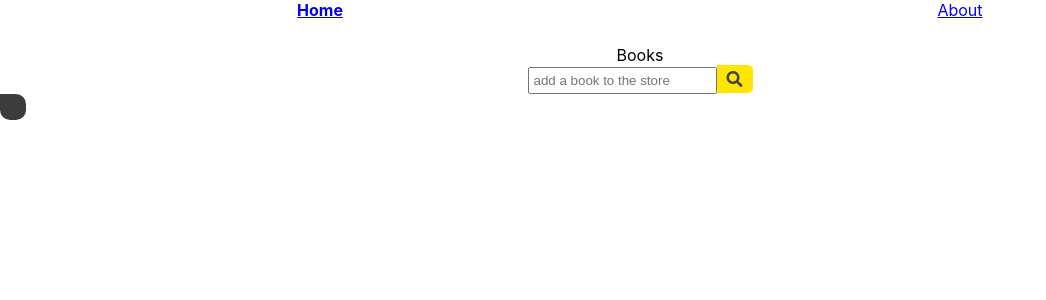
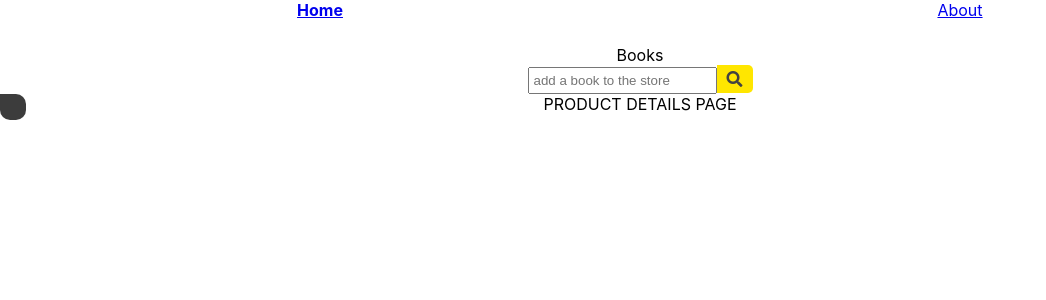
Before and after one commit to JJVenable/GreatReads, a React (Create React App) app in the folder client/: page /books/details/1 in a window 1280 px wide. Shown: the top 300 px of the page, without its empty margins (0-1046 px from the left). Built offline with nearby package versions, Linux system fonts and the light colour scheme.

Commit message:
product details page linked to product card onclick

```diff
--- a/client/src/App.js
+++ b/client/src/App.js
@@ -4,6 +4,7 @@ import { Route, Switch } from 'react-router-dom';
 import Nav from './components/Nav';
 import Home from './Pages/Home';
 import About from './Pages/About';
+import ProductDetails from './Pages/ProductDetails';
 
 function App() {
   return (
@@ -11,8 +12,13 @@ function App() {
       <Nav />
       <main>
         <Switch>
-          <Route exact path="/" component={Home} />
+          <Route exact path="/" component={(props) => <Home {...props} />} />
           <Route exact path="/about" component={About} />
+          <Route
+            exact
+            path="/books/details/:book_id"
+            component={(props) => <ProductDetails {...props} />}
+          />
         </Switch>
       </main>
     </div>
--- a/client/src/Pages/Home.js
+++ b/client/src/Pages/Home.js
@@ -41,7 +41,10 @@ const Home = (props) => {
 
       <div className="product-cont">
         {props.productCardState.products.map((product) => (
-          <ProductCard product={product} />
+          <ProductCard
+            product={product}
+            onClick={() => props.history.push(`/books/details/${product.id}`)}
+          />
         ))}
       </div>
     </div>
--- /dev/null
+++ b/client/src/Pages/ProductDetails.js
@@ -0,0 +1,5 @@
+import React from 'react';
+
+export default function ProductDetails() {
+  return <div>PRODUCT DETAILS PAGE</div>;
+}
--- a/client/src/components/ProductCard.jsx
+++ b/client/src/components/ProductCard.jsx
@@ -24,6 +24,7 @@ function ProductCard(props) {
   const buyProduct = (id) => {
     const newInventoryCount = props.product.inventory - 1
     const newBody = { "inventory": newInventoryCount }
+    console.log(props.productCardState.id)
     props.updateProduct(id, newBody)
     props.addBookToSale({
       saleId: props.saleState.currentSale.id,
@@ -53,7 +54,7 @@ function ProductCard(props) {
   }
   return (
     <div className="product-card">
-      <img className='card-img' src={props.product.image} />
+      <img className='card-img' src={props.product.image} onClick={props.onClick}/>
       <div className='card-name'>{props.product.name}</div>
       <div className='card-author'>by {props.product.author}</div>
       <div className='card-price'>${props.product.price}</div>
```
